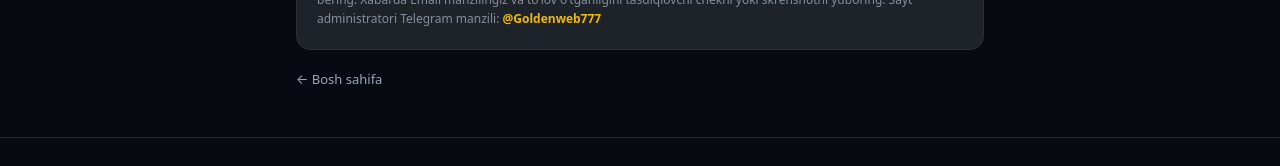
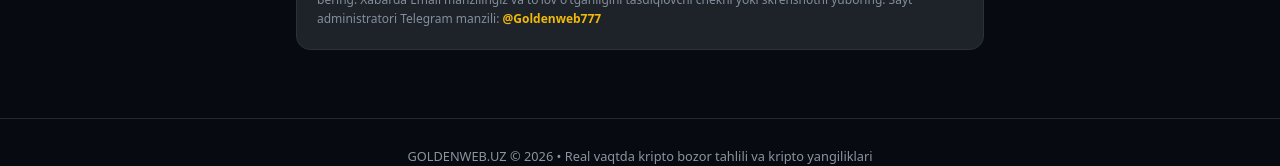
Before and after one commit to Sharofbek84/crypto-news-uz, a Next.js app: page /kabinet in a window 1280 px wide. Shown: the part 750-916 px from the top of the page. Built offline with nearby package versions, Linux system fonts and the light colour scheme; no server answers; sample sign-in values are in the browser's storage.

Commit message:
Remove Bosh sahifa link from kabinet page

```diff
--- a/app/kabinet/page.tsx
+++ b/app/kabinet/page.tsx
@@ -233,12 +233,6 @@ function KabinetContent() {
       </section>
 
       {/* GoldenWeb NFT bo‘limi vaqtincha yashirilgan */}
-
-      <p style={{ fontSize: 13, color: '#848e9c' }}>
-        <Link href="/" style={{ color: '#9aa7b8' }}>
-          ← Bosh sahifa
-        </Link>
-      </p>
     </main>
   )
 }
```
